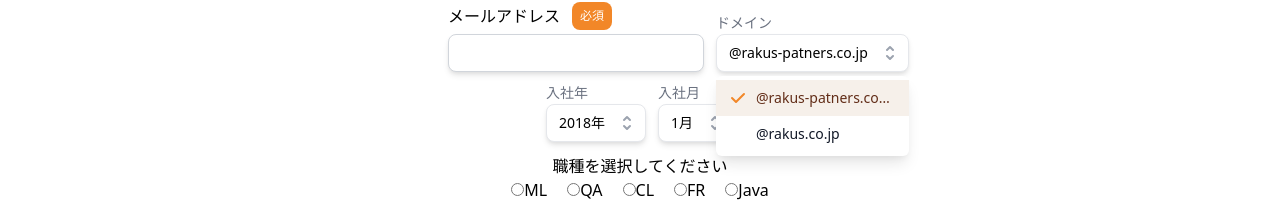
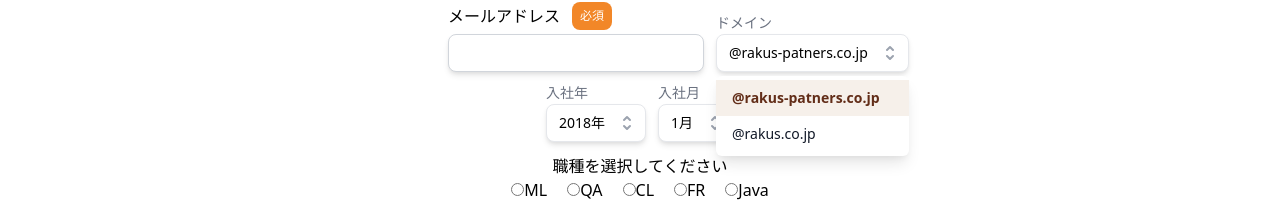
Before and after one commit to suzu1997/rakus-sns-app, a Next.js app: page /singup in a window 1280 px wide. Both pictures are taken after a click on the button "@rakus-patners.co.jp". Shown: the part 196-398 px from the top of the page. Built offline with nearby package versions, Linux system fonts and the light colour scheme.

Commit message:
SelectBoxコンポーネントのチェックマークを消して、選択肢が見れなくなる問題を解消

```diff
--- a/src/components/SelectBox.tsx
+++ b/src/components/SelectBox.tsx
@@ -39,27 +39,19 @@ export const SelectBox: FC<Props> = (props) => {
                   key={option.id}
                   className={({ active }) =>
                     `${active ? "text-text-brown bg-bgc" : "text-gray-900"}
-                           select-none relative py-2 pl-10 pr-4`
+                           select-none relative py-2 pl-4 pr-4`
                   }
                   value={option.name}
                 >
-                  {({ selected, active }) => (
+                  {({ selected }) => (
                     <>
                       <span
                         className={`${
-                          selected ? "font-medium" : "font-normal"
+                          selected ? "font-bold" : "font-normal"
                         } block truncate`}
                       >
                         {option.name}
                       </span>
-                      {selected ? (
-                        <span
-                          className={`${active ? "text-basic" : "text-basic"}
-                                absolute inset-y-0 left-0 flex items-center pl-3`}
-                        >
-                          <CheckIcon className="w-5 h-5" aria-hidden="true" />
-                        </span>
-                      ) : null}
                     </>
                   )}
                 </Listbox.Option>
```
